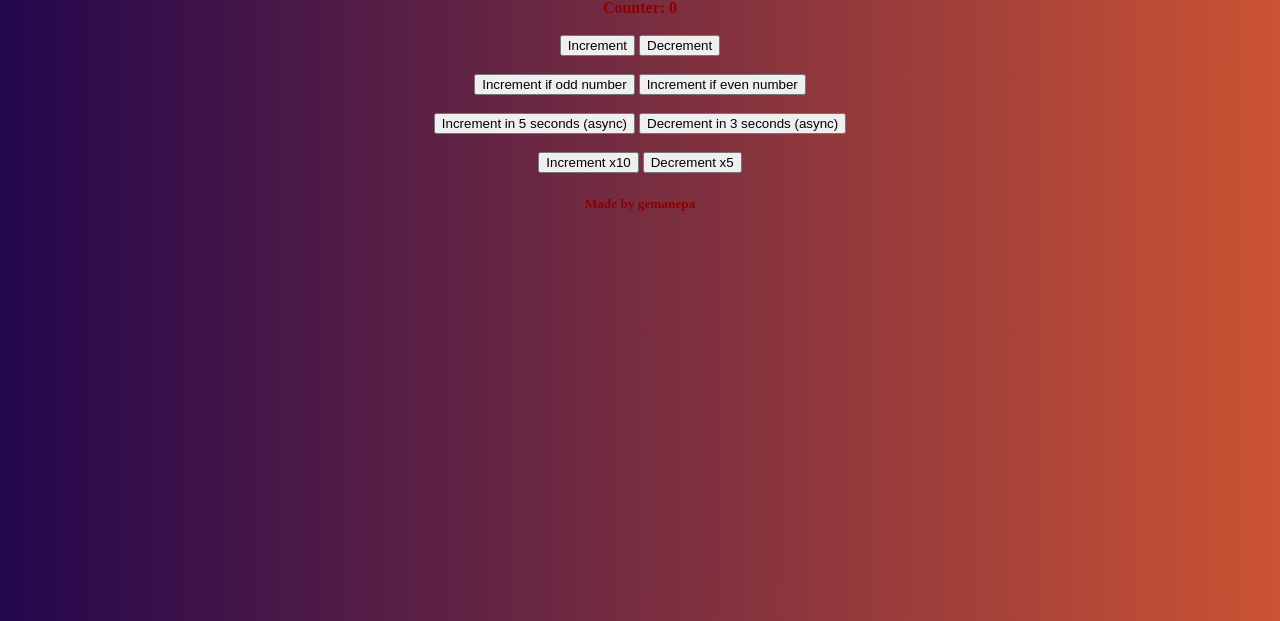
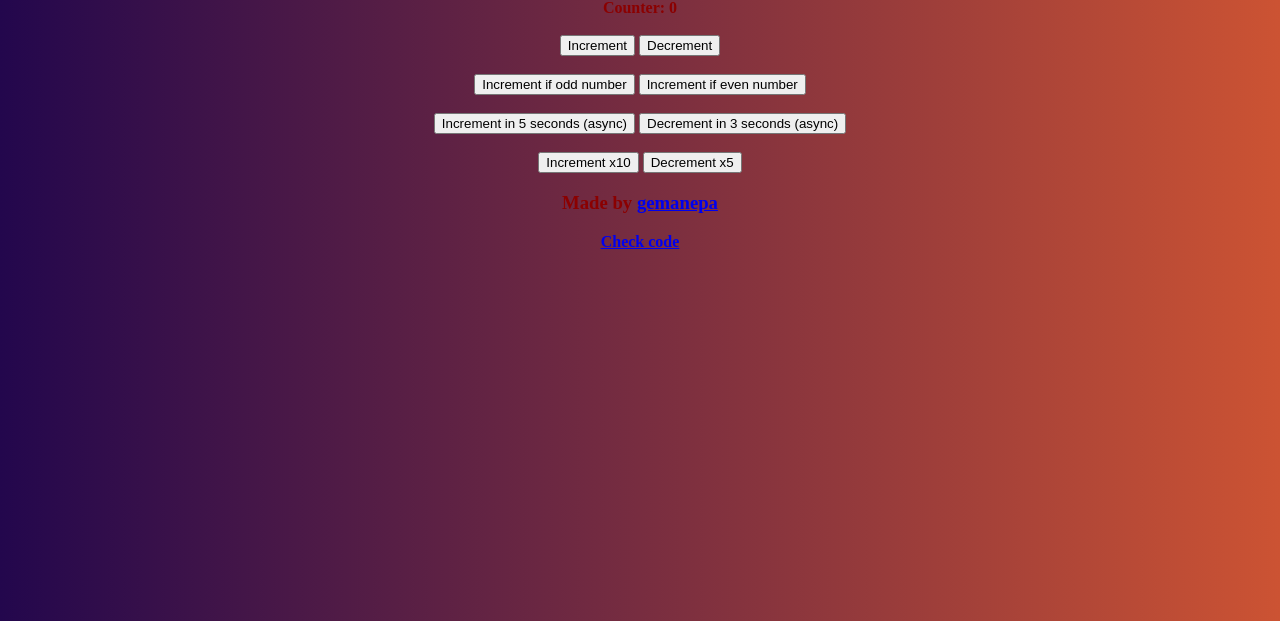
Before and after one commit to gemanepa/reactredux-counter, a React app: page / in a window 1280 px wide. Shown: the part 179-800 px from the top of the page. Built offline with nearby package versions, Linux system fonts and the light colour scheme.

Commit message:
2 files modified

```diff
--- a/index.js
+++ b/index.js
@@ -26,7 +26,8 @@ const render = () => ReactDOM.render(
   />
   </main>
   <footer>
-    <h5>Made by gemanepa</h5>
+    <h3>Made by <a href="https://gemanepa.com">gemanepa</a></h3>
+    <a href="https://github.com/gemanepa/reactredux-counter">Check code</a>
   </footer>
   </React.Fragment>
 ,
--- a/style.css
+++ b/style.css
@@ -14,3 +14,6 @@ h1, p {
 }
 
 img {height: 100px; width: auto;}
+
+button:hover {cursor: pointer}
+a:visited {color: darkred}
```
